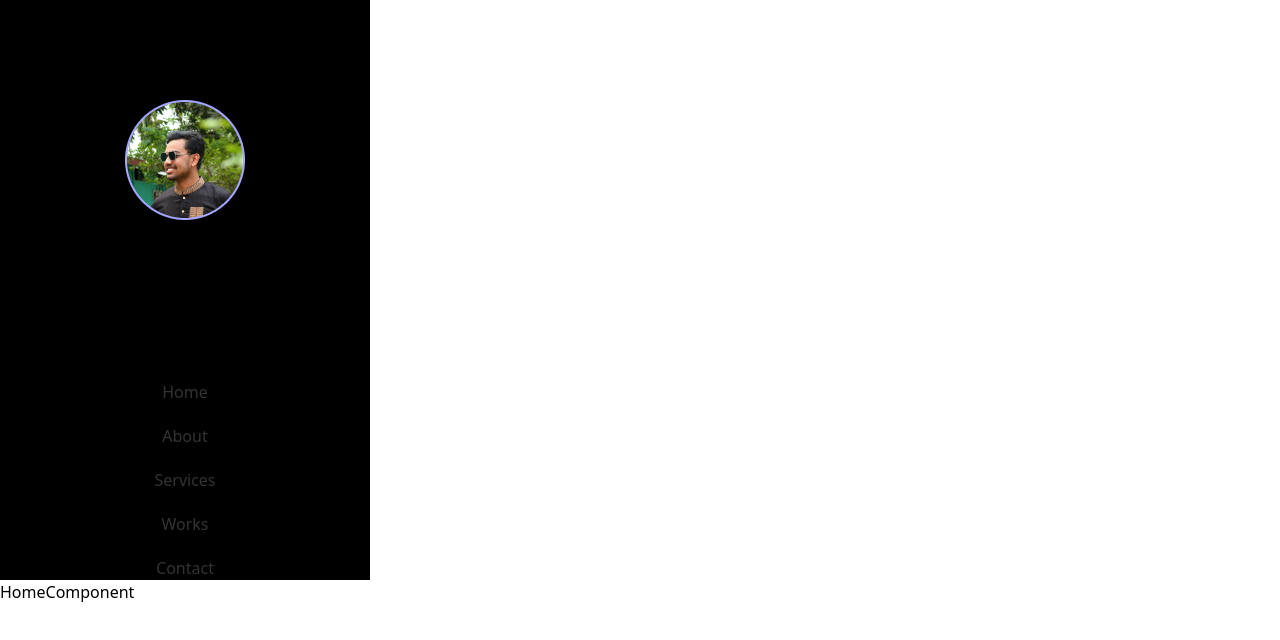
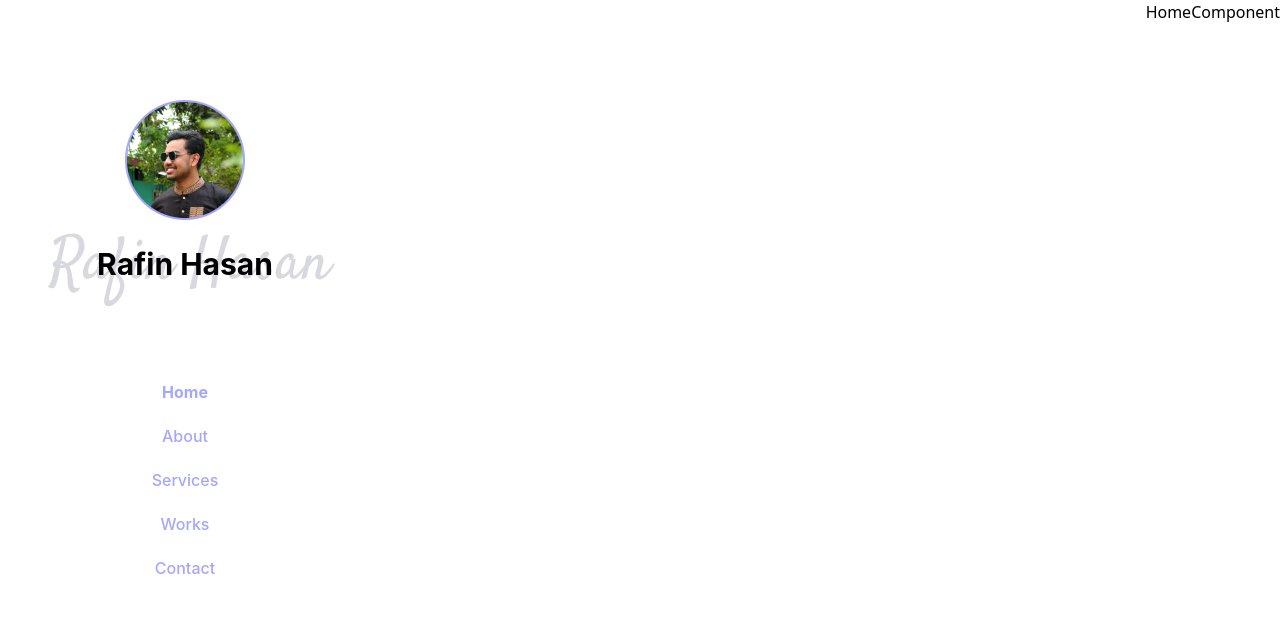
Before and after one commit to Rafin-Hasan/Portfolio-main, a React (Vite) app: page / in a window 1280 px wide. Shown: the top 640 px of the page. Built offline with nearby package versions, Linux system fonts and the light colour scheme; a web font is replaced by a local one.

Commit message:
modified:   src/Components/Navber/NavberComponent.jsx 	modified:   src/Layouts/LayoutOne.jsx

```diff
--- a/src/Components/Navber/NavberComponent.jsx
+++ b/src/Components/Navber/NavberComponent.jsx
@@ -6,7 +6,7 @@ const NavberComponent = () => {
   return (
     <>
       <nav className="container ">
-        <div className="flex flex-col gap-[93px] pt-[100px] w-[370px] bg-black">
+        <div className="flex flex-col gap-[93px] pt-[100px] w-[370px]">
           <div>
             <img className="px-[125px]" src="./img/logo.png" alt="logo" />
             <div className="relative">
@@ -19,13 +19,15 @@ const NavberComponent = () => {
             </div>
           </div>
           <div>
-            <ul className="flex flex-col gap-[20px]">
+            <ul className="flex flex-col gap-[20px] inter font-medium">
               <li>
                 <NavLink
                   to="/"
                   className={({ isActive }) =>
                     `text-[#333333] ${
-                      isActive ? "hover:text-[#d8d8df]" : "hover:text-[#ffffff]"
+                      isActive
+                        ? "hover:text-[#d8d8df] text-[#A5A6FF] font-bold"
+                        : "hover:text-[#ffffff]"
                     } flex justify-center`
                   }
                 >
@@ -37,7 +39,9 @@ const NavberComponent = () => {
                   to="#"
                   className={({ isActive }) =>
                     `text-[#333333] ${
-                      isActive ? "hover:text-[#d8d8df]" : "hover:text-[#ffffff]"
+                      isActive
+                        ? "hover:text-[#d8d8df] text-[#A5A6FF]"
+                        : "hover:text-[#ffffff] text-black"
                     } flex justify-center`
                   }
                 >
@@ -49,7 +53,9 @@ const NavberComponent = () => {
                   to="#"
                   className={({ isActive }) =>
                     `text-[#333333] ${
-                      isActive ? "hover:text-[#d8d8df]" : "hover:text-[#ffffff]"
+                      isActive
+                        ? "hover:text-[#d8d8df] text-[#A5A6FF]"
+                        : "hover:text-[#ffffff]"
                     } flex justify-center`
                   }
                 >
@@ -62,8 +68,8 @@ const NavberComponent = () => {
                   className={({ isActive }) =>
                     `text-[#333333] ${
                       isActive
-                        ? "hover:text-[#d8d8df] "
-                        : "hover:text-[#ffffff] text-[#A5A6FF]"
+                        ? "hover:text-[#d8d8df] text-[#A5A6FF]"
+                        : "hover:text-[#ffffff] "
                     } flex justify-center`
                   }
                 >
@@ -75,7 +81,9 @@ const NavberComponent = () => {
                   to="#"
                   className={({ isActive }) =>
                     `text-[#333333] ${
-                      isActive ? "hover:text-[#d8d8df]" : "hover:text-[#ffffff]"
+                      isActive
+                        ? "hover:text-[#d8d8df] text-[#A5A6FF]"
+                        : "hover:text-[#ffffff]"
                     } flex justify-center`
                   }
                 >
@@ -84,6 +92,7 @@ const NavberComponent = () => {
               </li>
             </ul>
           </div>
+          <div className="pt-[92px]"></div>
         </div>
       </nav>
     </>
--- a/src/Layouts/LayoutOne.jsx
+++ b/src/Layouts/LayoutOne.jsx
@@ -5,8 +5,10 @@ import { Outlet } from "react-router-dom";
 const LayoutOne = () => {
   return (
     <>
-      <Navber />
-      <Outlet />
+      <div className="flex">
+        <Navber />
+        <Outlet />
+      </div>
     </>
   );
 };
```
